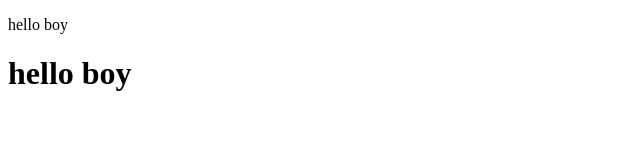
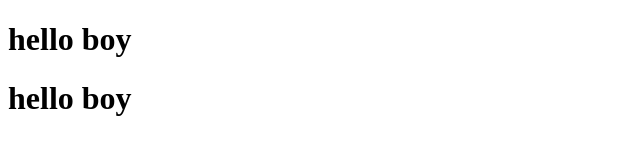
Before and after one commit to MuhammadHamza096/chkingGit, a plain HTML site: page index.html in a window 1280 px wide. Shown: the whole page, without its empty margins (0-640 px from the left). Drawn offline with Linux system fonts and the light colour scheme.

Commit message:
replaced heading

```diff
--- a/index.html
+++ b/index.html
@@ -7,7 +7,7 @@
     <title>Document</title>
 </head>
 <body>
-    <p>hello boy</p>
+    <h1>hello boy</h1>
     <h1>hello boy</h1>
 </body>
 </html>
```
